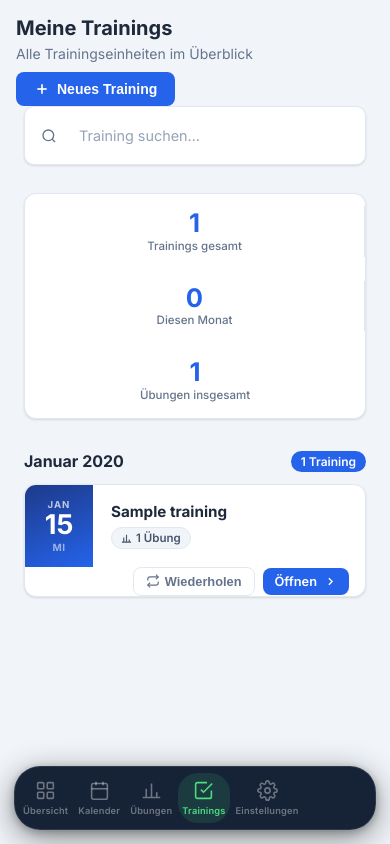
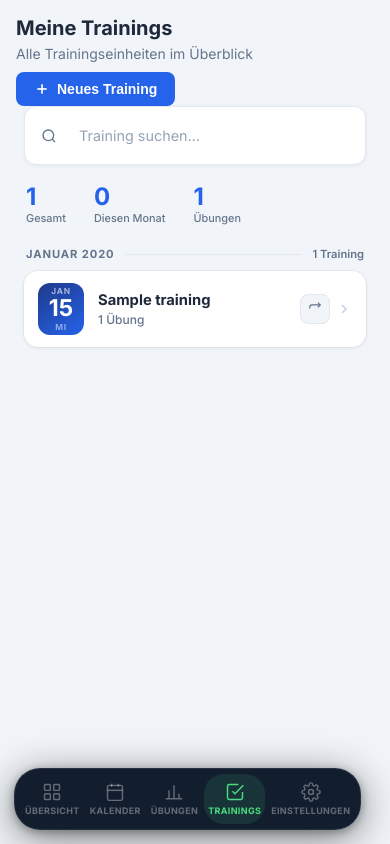
Before and after one commit to plauzten-dev/training-manager, a Flask app: page /my-trainings in a window 390 px wide. Run offline with Flask 3, Linux system fonts and the light colour scheme; the visitor is signed in with stand-in values (Sample User, id 1); tables that the repository leaves empty hold one stand-in row (values such as "Sample post").

Commit message:
Fix: Nav bottom:0 stabil, Splash weißer Streifen, Meine Trainings Redesign
- mobile-nav: position fixed bottom:0 (transparent) + floating pill in inner element – zuverlässiger auf iOS PWA
- Splash: html/body background auf #0f1f35 setzen damit kein weißer Streifen am unteren Rand
- Meine Trainings: neues Karten-Design (tap-to-open, Badge-Datum, Meta-Text), Stats als inline-Zahlenreihe, Monats-Header als diskrete Divider-Zeile

Co-Authored-By: Claude Sonnet 4.6 <noreply@anthropic.com>

```diff
--- a/static/css/style.css
+++ b/static/css/style.css
@@ -843,33 +843,34 @@ textarea { resize: vertical; min-height: 90px; }
 /* ── Mobile Bottom Nav ───────────────────────────────────────────────────── */
 .mobile-nav {
   display: none;
-  position: fixed;
-  bottom: calc(14px + env(safe-area-inset-bottom));
-  left: 14px; right: 14px;
-  z-index: 200;
-  background: rgba(13, 26, 46, 0.96);
-  backdrop-filter: blur(24px);
-  -webkit-backdrop-filter: blur(24px);
-  border-radius: 26px;
-  border: 1px solid rgba(255,255,255,0.1);
-  box-shadow: 0 8px 32px rgba(0,0,0,0.45), 0 2px 8px rgba(0,0,0,0.25);
+  position: fixed; bottom: 0; left: 0; right: 0; z-index: 200;
+  background: transparent;
+  padding: 0 14px calc(14px + env(safe-area-inset-bottom)) 14px;
+  pointer-events: none;
 }
 .mobile-nav-inner {
-  display: flex; height: 62px; padding: 6px 4px; gap: 2px;
+  display: flex; height: 62px; padding: 5px 6px; gap: 2px;
+  background: rgba(11, 22, 40, 0.97);
+  backdrop-filter: blur(28px);
+  -webkit-backdrop-filter: blur(28px);
+  border-radius: 26px;
+  border: 1px solid rgba(255,255,255,0.09);
+  box-shadow: 0 8px 40px rgba(0,0,0,0.5), 0 2px 10px rgba(0,0,0,0.3);
+  pointer-events: auto;
 }
 .mobile-nav-item {
   flex: 1; display: flex; flex-direction: column; align-items: center; justify-content: center;
-  gap: 4px; color: rgba(255,255,255,0.38); font-size: 0.58rem; font-weight: 600;
-  text-decoration: none; letter-spacing: 0.02em;
-  border-radius: 20px; padding: 6px 4px;
-  transition: color 0.18s ease, background 0.18s ease;
+  gap: 3px; color: rgba(255,255,255,0.35); font-size: 0.56rem; font-weight: 700;
+  text-decoration: none; letter-spacing: 0.04em; text-transform: uppercase;
+  border-radius: 20px; padding: 5px 4px;
+  transition: color 0.15s ease, background 0.15s ease;
 }
-.mobile-nav-item svg { width: 21px; height: 21px; flex-shrink: 0; stroke-width: 1.8; }
+.mobile-nav-item svg { width: 20px; height: 20px; flex-shrink: 0; stroke-width: 1.7; }
 .mobile-nav-item.active {
   color: #4ade80;
-  background: rgba(74, 222, 128, 0.13);
+  background: rgba(74, 222, 128, 0.12);
 }
-.mobile-nav-item:not(.active):hover { color: rgba(255,255,255,0.65); }
+.mobile-nav-item:not(.active):hover { color: rgba(255,255,255,0.6); }
 
 /* ── Responsive ──────────────────────────────────────────────────────────── */
 /* Tablet: shrink sidebar to icon-only */
@@ -968,11 +969,9 @@ textarea { resize: vertical; min-height: 90px; }
   .training-exercise-item { touch-action: none; }
 
   /* My Trainings */
-  .my-trainings-layout { padding: 0 16px 16px; }
-  .mt-stats { flex-wrap: wrap; }
-  .mt-stat { min-width: 50%; }
-  .mt-card { flex-wrap: wrap; }
-  .mt-card-actions { width: 100%; padding: 0 16px 12px; justify-content: flex-end; }
+  .my-trainings-layout { padding: 0 14px 16px; }
+  .mt-stats { gap: 20px; }
+  .mt-card-title { font-size: 0.88rem; }
 
   /* Settings */
   .settings-layout { padding: 0 16px 40px; }
@@ -1073,16 +1072,17 @@ textarea { resize: vertical; min-height: 90px; }
 /* ── My Trainings Page ───────────────────────────────────────────────────── */
 .my-trainings-layout {
   padding: 0 24px 40px;
-  max-width: 860px;
+  max-width: 720px;
+  display: flex; flex-direction: column;
 }
 
 /* Search bar */
 .mt-search-bar {
   display: flex; align-items: center; gap: 10px;
   background: #fff; border: 1px solid var(--border);
-  border-radius: 10px; padding: 11px 16px;
-  margin-bottom: 28px;
-  box-shadow: var(--shadow);
+  border-radius: 12px; padding: 11px 16px;
+  margin-bottom: 20px;
+  box-shadow: 0 1px 4px rgba(0,0,0,0.05);
   color: var(--text-muted);
 }
 .mt-search-bar input {
@@ -1091,104 +1091,79 @@ textarea { resize: vertical; min-height: 90px; }
 }
 .mt-search-bar input::placeholder { color: #94a3b8; }
 
-/* Stats bar */
+/* Stats: minimal inline row */
 .mt-stats {
-  display: flex; align-items: center; gap: 0;
-  background: #fff; border: 1px solid var(--border);
-  border-radius: 12px; padding: 0;
-  margin-bottom: 32px;
-  box-shadow: var(--shadow);
-  overflow: hidden;
+  display: flex; gap: 28px; padding: 0 2px 22px;
 }
-.mt-stat {
-  flex: 1; display: flex; flex-direction: column; align-items: center;
-  padding: 16px 12px; gap: 3px;
-}
-.mt-stat-num {
-  font-size: 1.6rem; font-weight: 800; color: var(--primary); line-height: 1;
-}
-.mt-stat-label {
-  font-size: 0.72rem; color: var(--text-muted); font-weight: 500; text-align: center;
-}
-.mt-stat-divider {
-  width: 1px; background: var(--border); align-self: stretch; margin: 12px 0;
-}
+.mt-stat { display: flex; flex-direction: column; gap: 2px; }
+.mt-stat-num { font-size: 1.5rem; font-weight: 800; color: var(--primary); line-height: 1; }
+.mt-stat-label { font-size: 0.68rem; color: var(--text-muted); font-weight: 500; }
+.mt-stat-divider { display: none; }
 
 /* Month group */
-.mt-group { margin-bottom: 32px; }
+.mt-group { margin-bottom: 24px; }
 .mt-month-header {
-  display: flex; align-items: center; justify-content: space-between;
-  margin-bottom: 12px;
+  display: flex; align-items: center; gap: 10px;
+  padding: 0 2px 10px;
 }
 .mt-month-label {
-  font-size: 1rem; font-weight: 700; color: var(--text);
+  font-size: 0.7rem; font-weight: 700; letter-spacing: 0.08em;
+  color: var(--text-muted); text-transform: uppercase; white-space: nowrap;
 }
+.mt-month-line { flex: 1; height: 1px; background: var(--border); }
 .mt-month-count {
-  font-size: 0.75rem; font-weight: 600; color: #fff;
-  background: var(--primary); padding: 3px 10px; border-radius: 20px;
+  font-size: 0.7rem; font-weight: 600; color: var(--text-muted); white-space: nowrap;
 }
 .mt-cards { display: flex; flex-direction: column; gap: 8px; }
 
 /* Training card */
 .mt-card {
-  display: flex; align-items: center; gap: 0;
-  background: #fff; border: 1px solid var(--border);
-  border-radius: 12px;
-  box-shadow: var(--shadow);
-  overflow: hidden;
-  transition: box-shadow 0.18s, border-color 0.18s, transform 0.18s;
+  display: flex; align-items: center; gap: 14px;
+  background: #fff; border-radius: 14px;
+  padding: 12px 14px;
+  box-shadow: 0 1px 4px rgba(0,0,0,0.07), 0 0 0 1px rgba(0,0,0,0.04);
+  cursor: pointer;
+  transition: transform 0.12s ease, box-shadow 0.12s ease;
 }
-.mt-card:hover {
-  box-shadow: var(--shadow-md);
-  border-color: #cbd5e1;
-  transform: translateY(-1px);
-}
+.mt-card:hover { transform: translateY(-1px); box-shadow: 0 4px 16px rgba(0,0,0,0.1); }
+.mt-card:active { transform: scale(0.985); }
 
-/* Date tile */
+/* Date badge */
 .mt-card-date {
   display: flex; flex-direction: column; align-items: center; justify-content: center;
-  width: 68px; min-width: 68px; align-self: stretch;
-  background: linear-gradient(160deg, #1e3a8a 0%, #2563eb 100%);
-  padding: 14px 8px; gap: 1px;
+  width: 46px; min-width: 46px; height: 52px;
+  background: linear-gradient(145deg, #1e3a8a 0%, #2563eb 100%);
+  border-radius: 12px; gap: 0; flex-shrink: 0;
 }
 .mt-card-month {
-  font-size: 0.6rem; font-weight: 800; letter-spacing: 0.1em;
-  color: rgba(255,255,255,0.7); text-transform: uppercase;
+  font-size: 0.52rem; font-weight: 800; letter-spacing: 0.1em;
+  color: rgba(255,255,255,0.6); text-transform: uppercase;
 }
 .mt-card-day {
-  font-size: 1.7rem; font-weight: 800; color: #fff; line-height: 1;
+  font-size: 1.45rem; font-weight: 800; color: #fff; line-height: 1.1;
 }
 .mt-card-wd {
-  font-size: 0.62rem; font-weight: 700; color: rgba(255,255,255,0.55);
-  text-transform: uppercase; letter-spacing: 0.06em;
-  margin-top: 2px;
+  font-size: 0.52rem; font-weight: 700; color: rgba(255,255,255,0.5);
+  text-transform: uppercase; letter-spacing: 0.08em;
 }
 
 /* Card body */
-.mt-card-body {
-  flex: 1; min-width: 0; padding: 14px 18px;
+.mt-card-body { flex: 1; min-width: 0; }
+.mt-card-title {
+  font-size: 0.92rem; font-weight: 700; color: var(--text);
+  white-space: nowrap; overflow: hidden; text-overflow: ellipsis;
+  margin-bottom: 3px;
 }
-.mt-card-title {
-  font-size: 0.95rem; font-weight: 700; color: var(--text);
-  white-space: nowrap; overflow: hidden; text-overflow: ellipsis;
-  margin-bottom: 6px;
-}
-.mt-card-chips { display: flex; gap: 6px; flex-wrap: wrap; }
-.mt-chip {
-  display: inline-flex; align-items: center; gap: 4px;
-  padding: 3px 9px; border-radius: 20px;
-  font-size: 0.72rem; font-weight: 600;
-  background: #f1f5f9; color: #475569;
-  border: 1px solid #e2e8f0;
-}
+.mt-card-meta { font-size: 0.75rem; color: var(--text-muted); font-weight: 500; }
 
 /* Card actions */
-.mt-card-actions {
-  display: flex; align-items: center; gap: 8px;
-  padding: 0 16px 0 8px; flex-shrink: 0;
+.mt-card-actions { display: flex; align-items: center; gap: 6px; flex-shrink: 0; }
+.mt-repeat-btn {
+  display: flex; align-items: center; justify-content: center;
+  width: 30px; height: 30px; border-radius: 8px; flex-shrink: 0;
+  color: var(--text-muted) !important; cursor: pointer;
+  background: var(--bg); border: 1px solid var(--border);
+  transition: color 0.15s, background 0.15s;
 }
-.mt-repeat-btn {
-  display: flex; align-items: center; gap: 5px;
-  color: var(--text-muted) !important;
-}
-.mt-repeat-btn:hover { color: var(--text) !important; }
+.mt-repeat-btn:hover { color: var(--text) !important; background: #e2e8f0; }
+.mt-chevron { color: #cbd5e1; flex-shrink: 0; }
--- a/static/js/my_trainings.js
+++ b/static/js/my_trainings.js
@@ -49,17 +49,15 @@ function renderAll(trainings) {
     <div class="mt-stats">
       <div class="mt-stat">
         <span class="mt-stat-num">${allTrainings.length}</span>
-        <span class="mt-stat-label">Trainings gesamt</span>
+        <span class="mt-stat-label">Gesamt</span>
       </div>
-      <div class="mt-stat-divider"></div>
       <div class="mt-stat">
         <span class="mt-stat-num">${countMonth}</span>
         <span class="mt-stat-label">Diesen Monat</span>
       </div>
-      <div class="mt-stat-divider"></div>
       <div class="mt-stat">
         <span class="mt-stat-num">${trainings.reduce((s,t) => s + (t.exercise_count||0), 0)}</span>
-        <span class="mt-stat-label">Übungen insgesamt</span>
+        <span class="mt-stat-label">Übungen</span>
       </div>
     </div>`;
 
@@ -80,6 +78,7 @@ function renderAll(trainings) {
       <div class="mt-group">
         <div class="mt-month-header">
           <span class="mt-month-label">${label}</span>
+          <div class="mt-month-line"></div>
           <span class="mt-month-count">${count} Training${count !== 1 ? 's' : ''}</span>
         </div>
         <div class="mt-cards">
@@ -99,34 +98,23 @@ function trainingCardHTML(t) {
   const exCount = t.exercise_count ?? 0;
 
   return `
-    <div class="mt-card">
+    <div class="mt-card" onclick="window.location.href='/training/${t.id}'">
       <div class="mt-card-date">
         <span class="mt-card-month">${mon}</span>
         <span class="mt-card-day">${day}</span>
         <span class="mt-card-wd">${wd}</span>
       </div>
-
       <div class="mt-card-body">
         <div class="mt-card-title">${escHtml(t.title)}</div>
-        <div class="mt-card-chips">
-          <span class="mt-chip">
-            <svg width="11" height="11" viewBox="0 0 24 24" fill="none" stroke="currentColor" stroke-width="2.5"><path d="M2 20h20M6 20V10M12 20V4M18 20v-6"/></svg>
-            ${exCount} Übung${exCount !== 1 ? 'en' : ''}
-          </span>
-        </div>
+        <div class="mt-card-meta">${exCount} Übung${exCount !== 1 ? 'en' : ''}</div>
       </div>
-
       <div class="mt-card-actions">
-        <button class="btn btn-ghost btn-sm mt-repeat-btn"
-          title="Als neues Training wiederholen"
-          onclick="showRepeatModal(${t.id}, '${escHtml(t.title).replace(/'/g,"\\'")}')">
-          <svg width="14" height="14" viewBox="0 0 24 24" fill="none" stroke="currentColor" stroke-width="2"><polyline points="17 1 21 5 17 9"/><path d="M3 11V9a4 4 0 0 1 4-4h14"/><polyline points="7 23 3 19 7 15"/><path d="M21 13v2a4 4 0 0 1-4 4H3"/></svg>
-          Wiederholen
+        <button class="mt-repeat-btn"
+          title="Wiederholen"
+          onclick="event.stopPropagation(); showRepeatModal(${t.id}, '${escHtml(t.title).replace(/'/g,"\\'")}')">
+          <svg width="14" height="14" viewBox="0 0 24 24" fill="none" stroke="currentColor" stroke-width="2"><polyline points="17 1 21 5 17 9"/><path d="M3 11V9a4 4 0 0 1 4-4h14"/></svg>
         </button>
-        <a href="/training/${t.id}" class="btn btn-primary btn-sm">
-          Öffnen
-          <svg width="13" height="13" viewBox="0 0 24 24" fill="none" stroke="currentColor" stroke-width="2.5"><polyline points="9 18 15 12 9 6"/></svg>
-        </a>
+        <svg class="mt-chevron" width="16" height="16" viewBox="0 0 24 24" fill="none" stroke="currentColor" stroke-width="2.5"><polyline points="9 18 15 12 9 6"/></svg>
       </div>
     </div>`;
 }
--- a/templates/base.html
+++ b/templates/base.html
@@ -177,11 +177,17 @@
       if (!isStandalone) return;
       if (sessionStorage.getItem('splashShown')) return;
       sessionStorage.setItem('splashShown', '1');
+      document.documentElement.style.background = '#0f1f35';
+      document.body.style.background = '#0f1f35';
       const splash = document.getElementById('splash-screen');
       splash.style.display = 'flex';
       setTimeout(() => {
         splash.classList.add('splash-hide');
-        setTimeout(() => splash.remove(), 400);
+        setTimeout(() => {
+          splash.remove();
+          document.documentElement.style.background = '';
+          document.body.style.background = '';
+        }, 400);
       }, 1400);
     })();
   </script>
```
Also changed, not shown: templates/login.html (+7 -1 lines).
